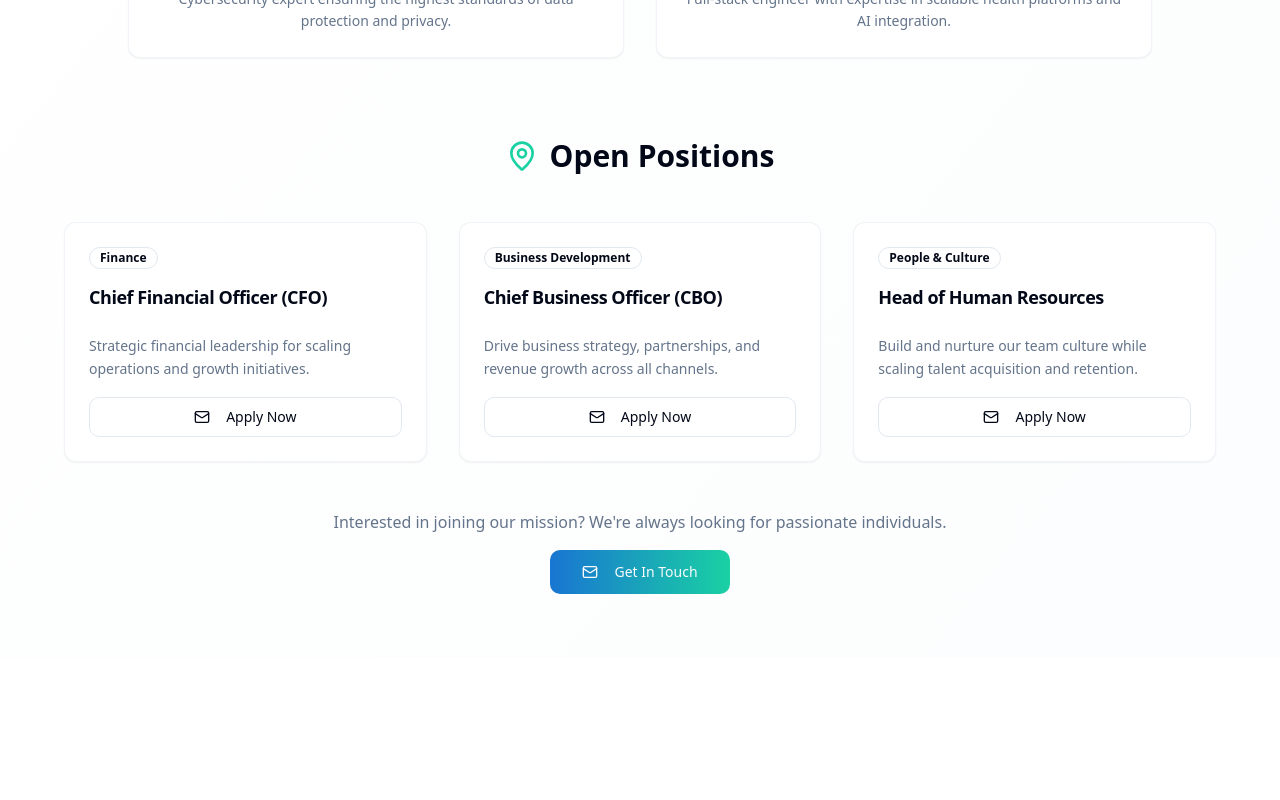
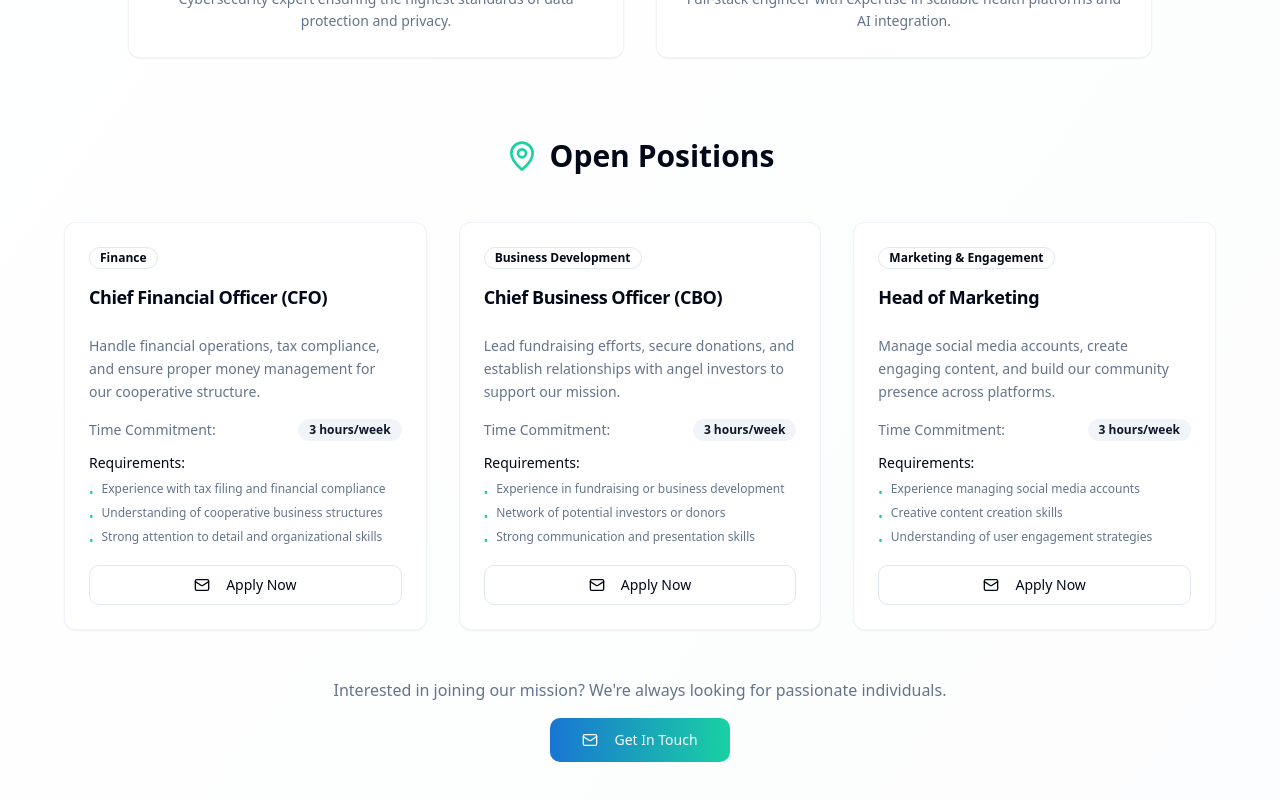
Before and after one commit to lpantano/hip-webapp, a React (Vite) app: page /team in a window 1280 px wide. Shown: the part 929-1729 px from the top of the page. Before the commit the page ends 1587 px from the top, so only its background shows below. Built offline with nearby package versions, Linux system fonts and the light colour scheme.

Commit message:
Add job descriptions
Added job descriptions for open positions (Marketing, Finance, Business) to the Team page, including three requirements and a 3-hour weekly time commitment for each role.

```diff
--- a/src/pages/Team.tsx
+++ b/src/pages/Team.tsx
@@ -32,17 +32,35 @@ const Team = () => {
     {
       title: "Chief Financial Officer (CFO)",
       department: "Finance",
-      description: "Strategic financial leadership for scaling operations and growth initiatives."
+      description: "Handle financial operations, tax compliance, and ensure proper money management for our cooperative structure.",
+      timeCommitment: "3 hours/week",
+      requirements: [
+        "Experience with tax filing and financial compliance",
+        "Understanding of cooperative business structures",
+        "Strong attention to detail and organizational skills"
+      ]
     },
     {
       title: "Chief Business Officer (CBO)",
       department: "Business Development",
-      description: "Drive business strategy, partnerships, and revenue growth across all channels."
+      description: "Lead fundraising efforts, secure donations, and establish relationships with angel investors to support our mission.",
+      timeCommitment: "3 hours/week",
+      requirements: [
+        "Experience in fundraising or business development",
+        "Network of potential investors or donors",
+        "Strong communication and presentation skills"
+      ]
     },
     {
-      title: "Head of Human Resources",
-      department: "People & Culture",
-      description: "Build and nurture our team culture while scaling talent acquisition and retention."
+      title: "Head of Marketing",
+      department: "Marketing & Engagement",
+      description: "Manage social media accounts, create engaging content, and build our community presence across platforms.",
+      timeCommitment: "3 hours/week",
+      requirements: [
+        "Experience managing social media accounts",
+        "Creative content creation skills",
+        "Understanding of user engagement strategies"
+      ]
     }
   ];
 
@@ -111,6 +129,26 @@ const Team = () => {
                     <CardDescription className="text-sm leading-relaxed">
                       {position.description}
                     </CardDescription>
+
+                    <div className="space-y-3">
+                      <div className="flex justify-between items-center">
+                        <span className="text-sm font-medium text-muted-foreground">Time Commitment:</span>
+                        <Badge variant="secondary">{position.timeCommitment}</Badge>
+                      </div>
+
+                      <div>
+                        <h4 className="text-sm font-medium mb-2">Requirements:</h4>
+                        <ul className="text-xs text-muted-foreground space-y-1">
+                          {position.requirements.map((req, reqIndex) => (
+                            <li key={reqIndex} className="flex items-start gap-2">
+                              <span className="text-accent mt-1">•</span>
+                              <span>{req}</span>
+                            </li>
+                          ))}
+                        </ul>
+                      </div>
+                    </div>
+
                     <Button className="w-full" variant="outline">
                       <Mail className="h-4 w-4 mr-2" />
                       Apply Now
```
